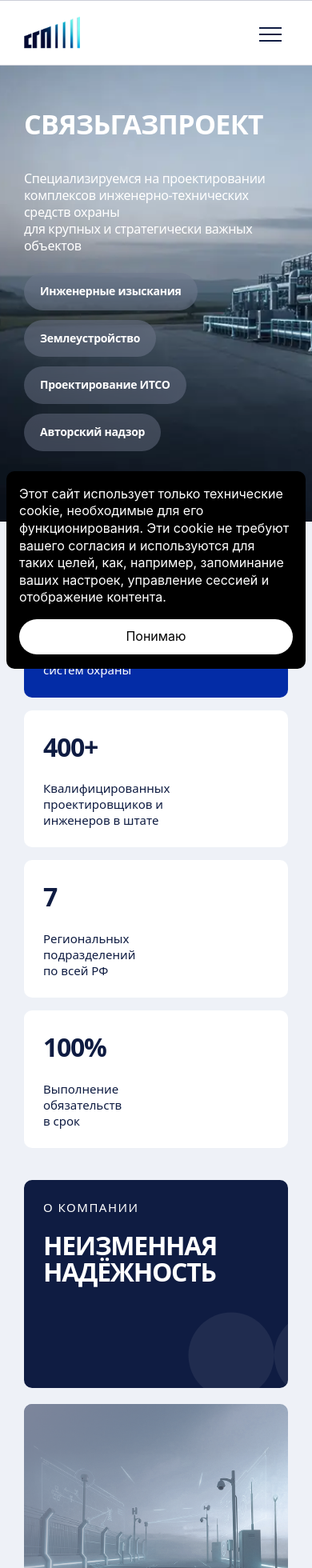
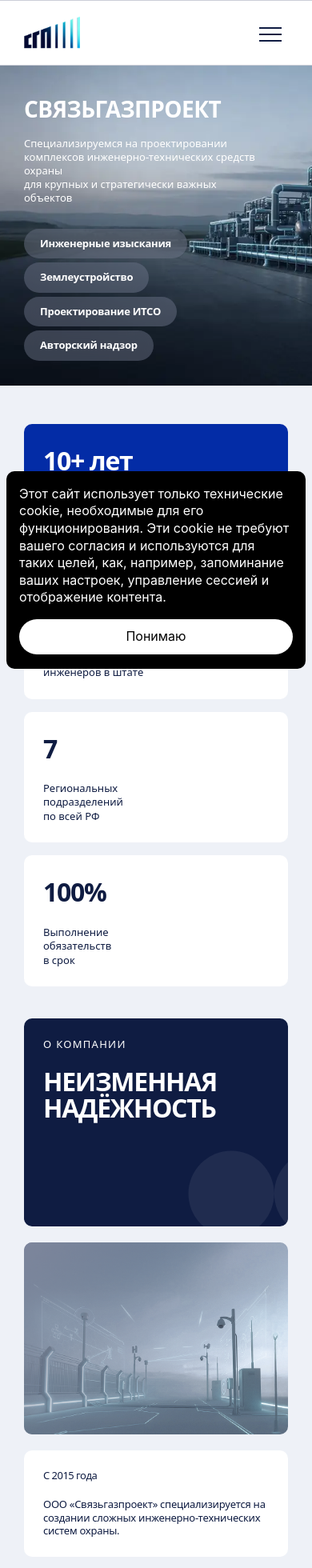
Before and after one commit to mihascor/sgp-site, a Next.js app: page /about in a window 390 px wide. Shown: the top 1960 px of the page at 80% size. Built offline with nearby package versions, Linux system fonts and the light colour scheme.

Commit message:
Абоут -О нас мобильная версия

```diff
--- a/sections/about/about-1.module.css
+++ b/sections/about/about-1.module.css
@@ -34,8 +34,6 @@
   height: 100%;
   padding-top: 90px; /* как в home */
 }
-
-
 
 /* ================= TEXT ================= */
 
@@ -139,7 +137,7 @@
 @media (max-width: 1024px) {
   .section {
     height: auto;
-    padding-bottom: 48px;
+    padding-bottom: 40px;
   }
 
   .row {
@@ -162,17 +160,61 @@
 }
 
 @media (max-width: 768px) {
+  .section {
+    height: 360px;
+    min-height: 400px;
+    padding-bottom: 0;
+    background-size: cover;
+    background-position: center;
+  }
+
+  .container {
+    height: 100%;
+  }
+
   .row {
-    padding-top: 56px;
-    gap: 24px;
+    box-sizing: border-box;
+    justify-content: flex-start;
+    height: 100%;
+    padding-top: 40px;
+    gap: 30px;
+  }
+
+  .text {
+    width: 300px;
+    max-width: 100%;
+    gap: 20px;
   }
 
   .title {
-    font-size: 34px;
+    font-size: 28px;
+    line-height: 104%;
   }
 
   .description {
-    font-size: 16px;
+    width: 300px;
+    max-width: 100%;
+    font-size: 13px;
+    line-height: 130%;
+    letter-spacing: 0;
+  }
+
+  .bottom {
+    padding-bottom: 0;
+  }
+
+  .chips {
+    flex-direction: column;
+    align-items: flex-start;
+    gap: 5px;
+  }
+
+  .chip {
+    box-sizing: border-box;
+    min-height: 33px;
+    padding: 12px 20px;
+    font-size: 13px;
+    line-height: 104%;
   }
 
   .cta {
--- a/sections/about/about-2.module.css
+++ b/sections/about/about-2.module.css
@@ -282,7 +282,7 @@
 
 @media (max-width: 768px) {
   .section {
-    padding: 64px 0;
+    padding: 40px 0 0;
     /* ⬆️ уменьшенный внешний отступ */
   }
 
@@ -298,6 +298,7 @@
   .smallCard,
   .guarantee {
     padding: 32px;
+    min-height: auto;
     /* ⬆️ уменьшение внутренних отступов */
   }
 
@@ -309,7 +310,16 @@
   .imageCard {
     min-height: 300px;
   }
+  .smallTitle {
+    font-weight: 500;
+    font-size: 16px;
+  }
+  .smallText {
+    max-width: 100%;
 
+    font-weight: 400;
+    font-size: 16px;
+  }
   .title {
     font-size: 38px;
   }
@@ -363,7 +373,7 @@
   .statTextDark,
   .smallText,
   .list li {
-    font-size: 15px;
+    font-size: 13px;
   }
 
   .statValue,
@@ -373,7 +383,7 @@
 
   .smallTitle,
   .guaranteeTitle {
-    font-size: 20px;
+    font-size: 13px;
   }
 
   .decor {
--- a/sections/about/about-3.module.css
+++ b/sections/about/about-3.module.css
@@ -9,8 +9,8 @@
   background: #ffffff;
   border-radius: 100px 100px 0 0;
 
-    padding-bottom: 220px;      /* добавили */
-    margin-bottom: -220px;      /* компенсировали */
+  padding-bottom: 220px; /* добавили */
+  margin-bottom: -220px; /* компенсировали */
 }
 
 /* Контент */
@@ -204,15 +204,30 @@
   .grid {
     grid-template-columns: 1fr;
   }
-
+  .card {
+    min-height: 0;
+    padding: 20px 20px 20px; /* верх, бока, низ */
+    gap: 15px; /* расстояние между блоками внутри карточки */
+  }
+  .section {
+    padding: 40px 0 0;
+  }
+  .background {
+    border-radius: 30px 30px 0 0;
+  }
   .content {
-      padding: 80px 0;
+    padding: 40px 0;
   }
-
+  .cardTitle {
+    font-size: 16px;
+  }
   .title {
-      font-size: 34px;
+    font-size: 26px;
   }
-
+  .iconCircle {
+    width: 30px;
+    height: 30px;
+  }
   .lead {
     font-size: 20px;
   }
@@ -244,7 +259,7 @@
   }
 
   .iconCircle {
-      width: 52px;
-      height: 52px;
+    width: 30px;
+    height: 30px;
   }
 }
--- a/sections/about/about-4.module.css
+++ b/sections/about/about-4.module.css
@@ -6,7 +6,11 @@
 
 /* Основной фон блока */
 .block {
-  background: radial-gradient(84.99% 97.77% at 38.04% 2.23%, #eef1f7 0%, #c3d1ed 100%);
+  background: radial-gradient(
+    84.99% 97.77% at 38.04% 2.23%,
+    #eef1f7 0%,
+    #c3d1ed 100%
+  );
   border-radius: 100px;
   padding: 120px 60px 72px;
 }
@@ -191,11 +195,11 @@
 /* ===== 768 ===== */
 @media (max-width: 768px) {
   .section {
-    padding: 48px 0;
+    padding: 0px 0 0;
   }
 
   .block {
-    border-radius: 40px;
+    border-radius: 30px;
     padding: 56px 24px 40px;
   }
 
--- a/sections/about/about-5.module.css
+++ b/sections/about/about-5.module.css
@@ -152,19 +152,40 @@
   .title {
     font-size: 32px;
   }
+  .header {
+    gap: 40px;
+  }
+  .section {
+    padding: 40px 0;
+  }
 
   .description {
     font-size: 18px;
   }
 
+  .cards {
+    gap: 15px;
+  }
   .card {
-        gap: 30px;
+    gap: 10px;
+  }
+  .cardHeader {
+    font-size: 10px;
+  }
+  .cardTitle {
+    font-size: 13px;
+  }
+  .badge {
+    padding: 10px 10px;
+    border-radius: 100px;
+
+    font-size: 13px;
   }
 }
 
 @media (max-width: 480px) {
   .section {
-        padding: 80px 0;
+    padding: 40px 0;
   }
 
   .title {
--- a/sections/home/home-contacts.module.css
+++ b/sections/home/home-contacts.module.css
@@ -183,7 +183,7 @@
 }
 
 /* Адаптация для планшетов */
-@media (max-width: 1199px) {
+@media (max-width: 1024px) {
   /* Основная сетка */
   .layout {
     grid-template-columns: 1fr;
@@ -207,7 +207,7 @@
 }
 
 /* Адаптация для мобильных */
-@media (max-width: 767px) {
+@media (max-width: 768px) {
   /* Секция контактов */
   .section {
     padding: 0 0 20px;
```
Also changed, not shown: 2 other files (tests, documents, lock files or other folders). Lines whose indentation alone changed are shown as unchanged.
